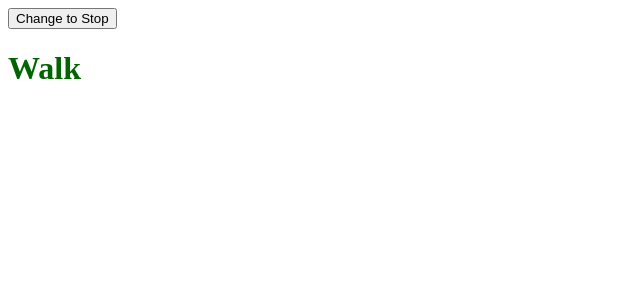
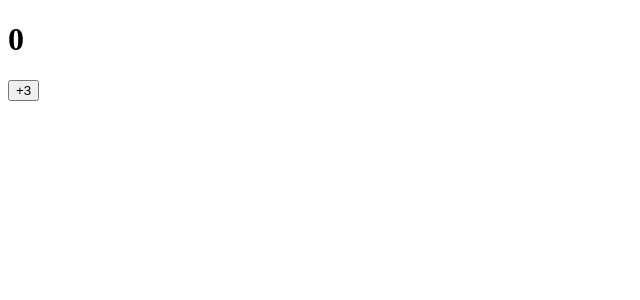
Before and after one commit to keisuke2236/react, a React (Create React App) app: page / in a window 1280 px wide. Shown: the top 300 px of the page, without its empty margins (0-640 px from the left). Built offline with nearby package versions, Linux system fonts and the light colour scheme.

Commit message:
一連のState更新をキューに入れる

```diff
--- /dev/null
+++ b/src/3-7/App.js
@@ -0,0 +1,21 @@
+// イベントハンドラの全てのコードの実行完了までReactは state の更新を待機している
+import { useState } from 'react';
+
+export default function Counter() {
+  const [number, setNumber] = useState(0);
+
+  // fugaとnはローカル変数 引数として 値を持っているだけ
+  // イベントハンドラ onClick が終わるまで更新を待機する
+  return (
+    <>
+      <h1>{number}</h1>
+      <button onClick={() => {
+        setNumber(fuga => fuga + 5);
+        setNumber(number + 5);
+        setNumber(n => n + 1);
+        setNumber(n => n + 1);
+        setNumber(n => n + 1);
+      }}>+3</button>
+    </>
+  )
+}
--- a/src/index.js
+++ b/src/index.js
@@ -2,7 +2,7 @@
 import { createRoot } from "react-dom/client";
 
 // 章ごとにAppを切り替え
-import App from "./3-6/App";
+import App from "./3-7/App";
 
 const root = createRoot(document.getElementById("root"));
 root.render(
```
Also changed, not shown: 1 other file (tests, documents, lock files or other folders).
